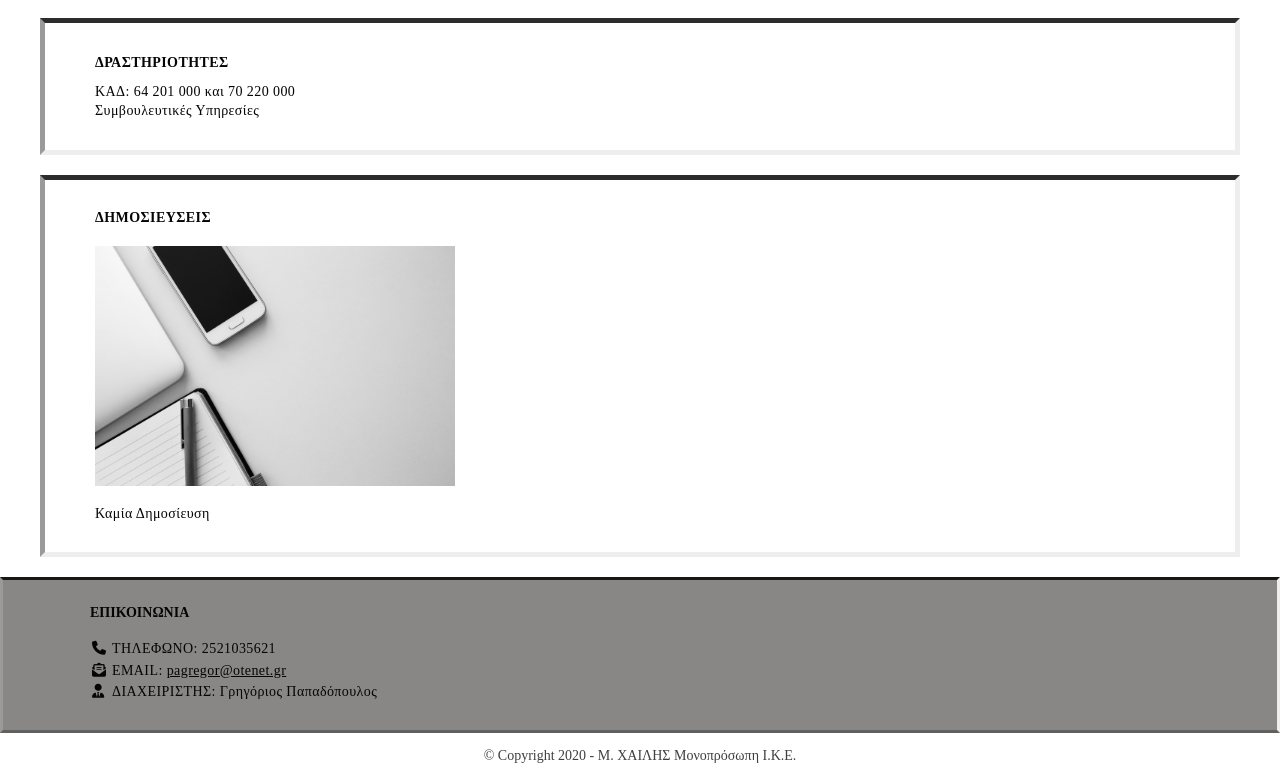
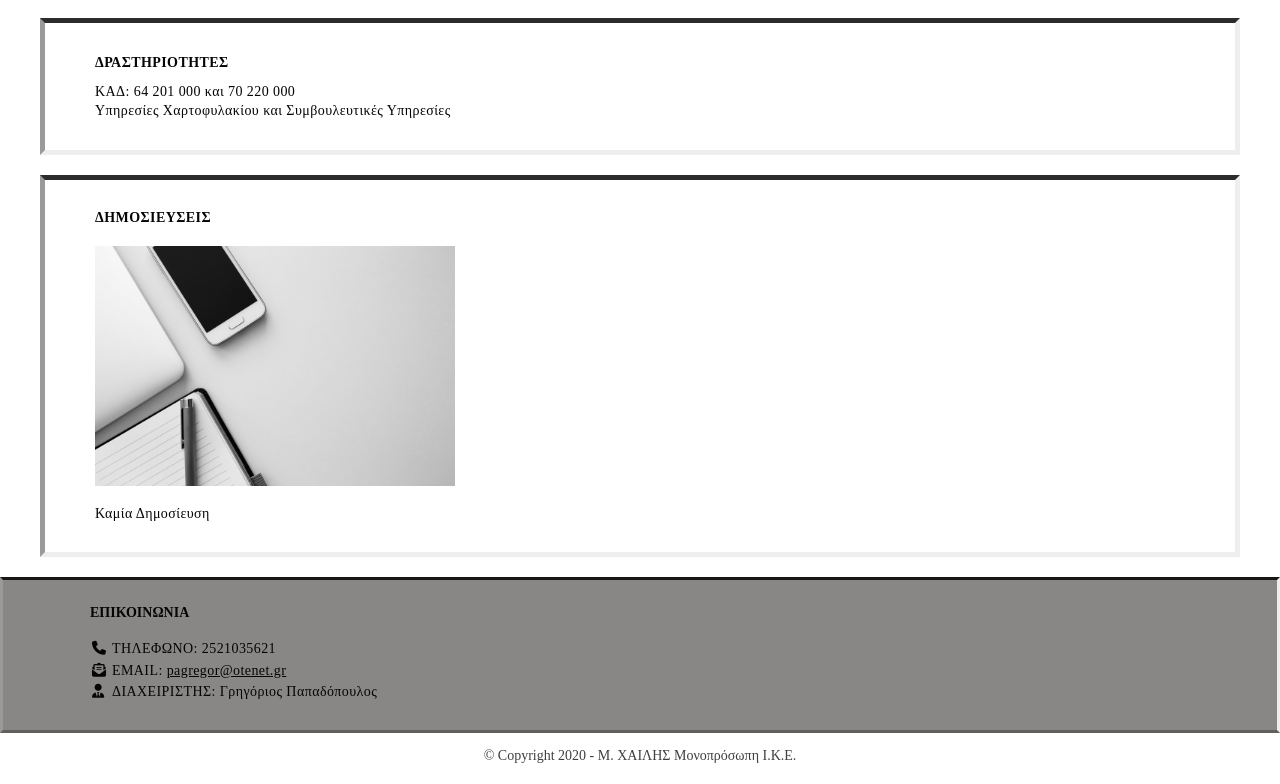
Before and after one commit to DrIkeProject/mcsinglememberpc, a plain HTML site: page index.html in a window 1280 px wide. Shown: the part 1031-1815 px from the top of the page. Drawn offline with nearby package versions, Linux system fonts and the light colour scheme; a web font is replaced by a local one.

Commit message:
KAD amended

```diff
--- a/index.html
+++ b/index.html
@@ -78,7 +78,7 @@
     <b>ΔΡΑΣΤΗΡΙΟΤΗΤΕΣ</b>
 </li>
 <li>ΚΑΔ: 64 201 000 και 70 220 000</li>
-<li lang="en">Συμβουλευτικές Υπηρεσίες</li>
+<li lang="en">Υπηρεσίες Χαρτοφυλακίου και Συμβουλευτικές Υπηρεσίες</li>
 </ul>
 </div>
 </div>
```
